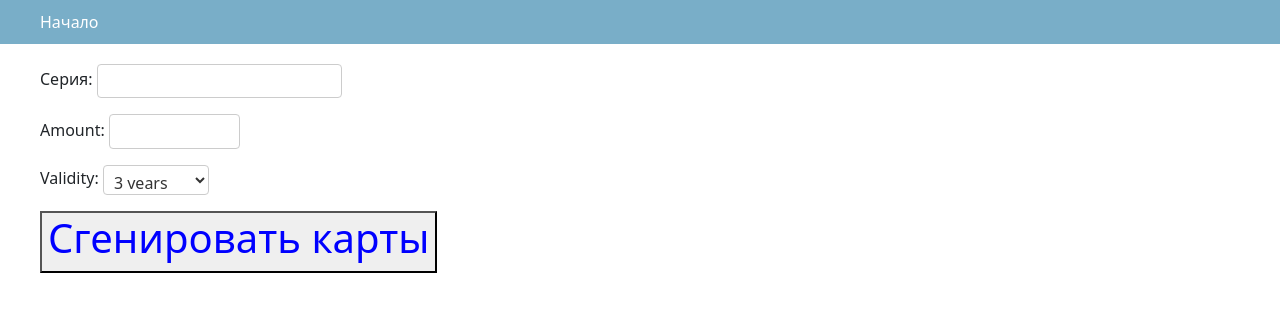
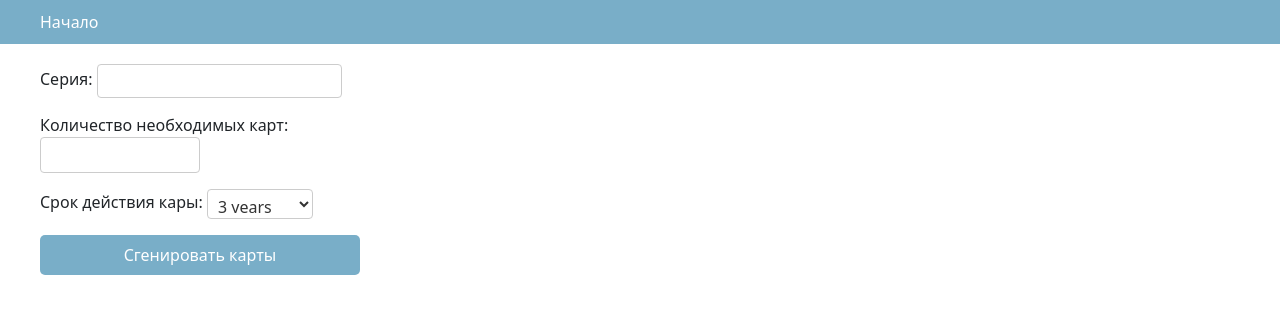
Before and after one commit to AleksejMoiseev/app_card, a Django app: template app_card/templates/admin/card.html in a window 1280 px wide. Shown: the part 20-334 px from the top of the page. Run offline with Django 3.2, Linux system fonts and the light colour scheme; the template is opened without the code that fills it: values that come from a table or form of the project are taken from there, others are empty.

Commit message:
feat(templates): add minimal style

```diff
--- a/app_card/card/forms.py
+++ b/app_card/card/forms.py
@@ -6,8 +6,16 @@ from .utils import get_latest_number_for_series
 
 
 class FormCard(forms.ModelForm):
-    amount = forms.IntegerField(min_value=NUMBER_MIN_VALUE, max_value=NUMBER_MAX_VALUE)
-    validity = forms.ChoiceField(choices=Card.VALIDITY_CHOICES)
+    amount = forms.IntegerField(
+        min_value=NUMBER_MIN_VALUE,
+        max_value=NUMBER_MAX_VALUE,
+        label='Количество необходимых карт',
+        widget=forms.TextInput(attrs={'class': 'form-control'})
+    )
+    validity = forms.ChoiceField(
+        choices=Card.VALIDITY_CHOICES,
+        label='Срок действия кары',
+    )
 
     class Meta:
         model = Card
--- a/app_card/templates/admin/card.html
+++ b/app_card/templates/admin/card.html
@@ -1,14 +1,24 @@
 {% extends 'admin/base.html' %}
 
 {% block content %}
-<!-- Bootstrap CSS (jsDelivr CDN) -->
-  <link href="https://cdn.jsdelivr.net/npm/bootstrap@5.1.3/dist/css/bootstrap.min.css" rel="stylesheet" integrity="sha384-1BmE4kWBq78iYhFldvKuhfTAU6auU8tT94WrHftjDbrCEXSU1oBoqyl2QvZ6jIW3" crossorigin="anonymous">
+ <link href="https://cdn.jsdelivr.net/npm/bootstrap@5.1.3/dist/css/bootstrap.min.css" rel="stylesheet" integrity="sha384-1BmE4kWBq78iYhFldvKuhfTAU6auU8tT94WrHftjDbrCEXSU1oBoqyl2QvZ6jIW3" crossorigin="anonymous">
   <!-- Bootstrap Bundle JS (jsDelivr CDN) -->
   <script defer src="https://cdn.jsdelivr.net/npm/bootstrap@5.1.3/dist/js/bootstrap.bundle.min.js" integrity="sha384-ka7Sk0Gln4gmtz2MlQnikT1wXgYsOg+OMhuP+IlRH9sENBO0LRn5q+8nbTov4+1p" crossorigin="anonymous"></script>
 <style>
-    h1{
-    color:blue;
-    }
+.c_button {
+  appearance: none;
+  border: 0;
+  border-radius: 5px;
+  background: #79aec8;
+  color: #fff;
+  padding: 8px 16px;
+  font-size: 16px;
+  width: 320px;
+}
+
+input[type=text] {
+    width: 13.3%;
+}
 
 </style>
     <div>
@@ -16,7 +26,7 @@
             {{ form.as_p }}
             {% csrf_token %}
 
-                <button type="submit"><h1>Сгенировать карты</h1></button>
+                <button type="submit" class="c_button">Сгенировать карты</button>
         </form>
     </div>
     <br />
```
Also changed, not shown: app_card/templates/admin/change_list.html (+20 -1 lines).
